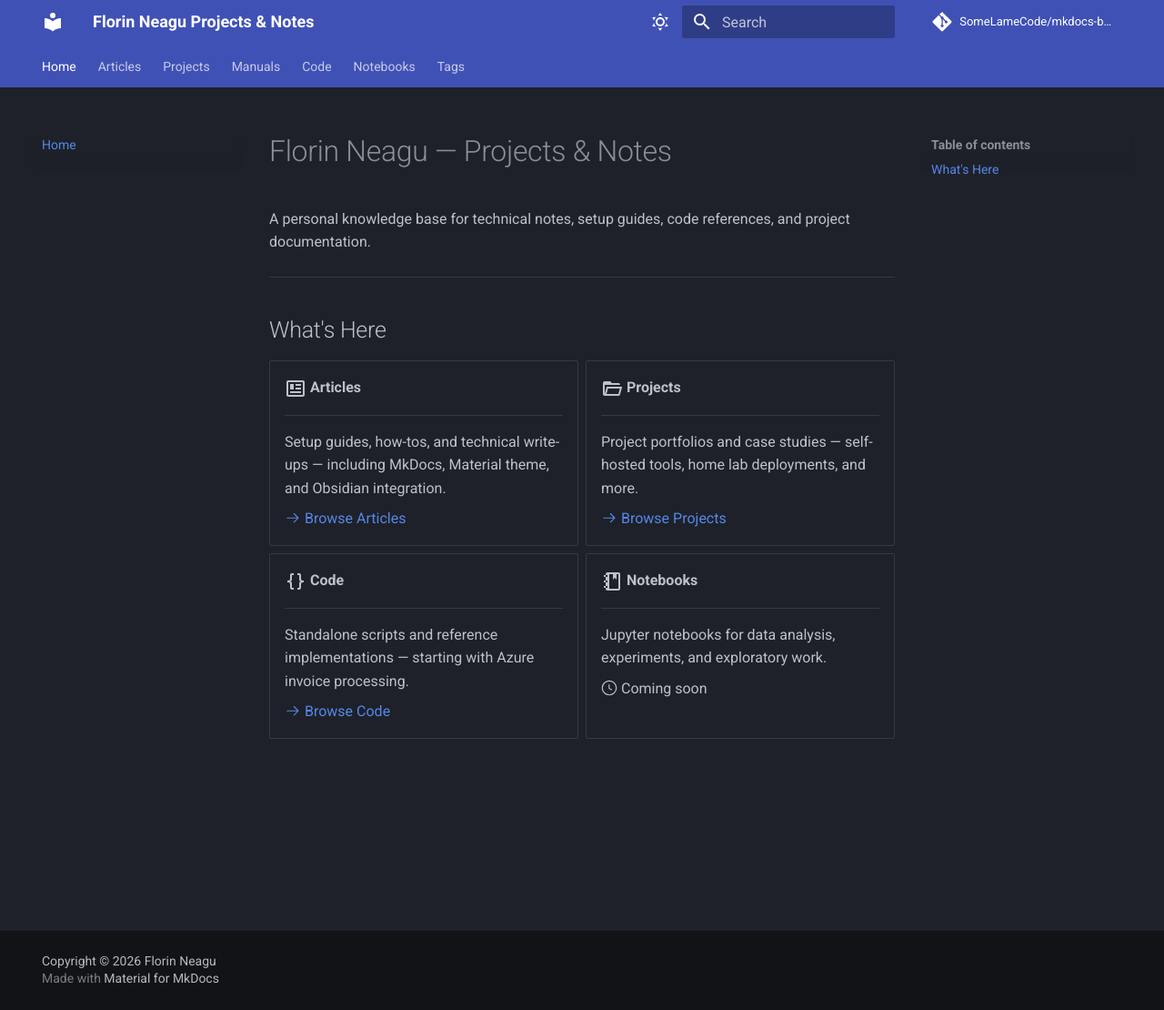
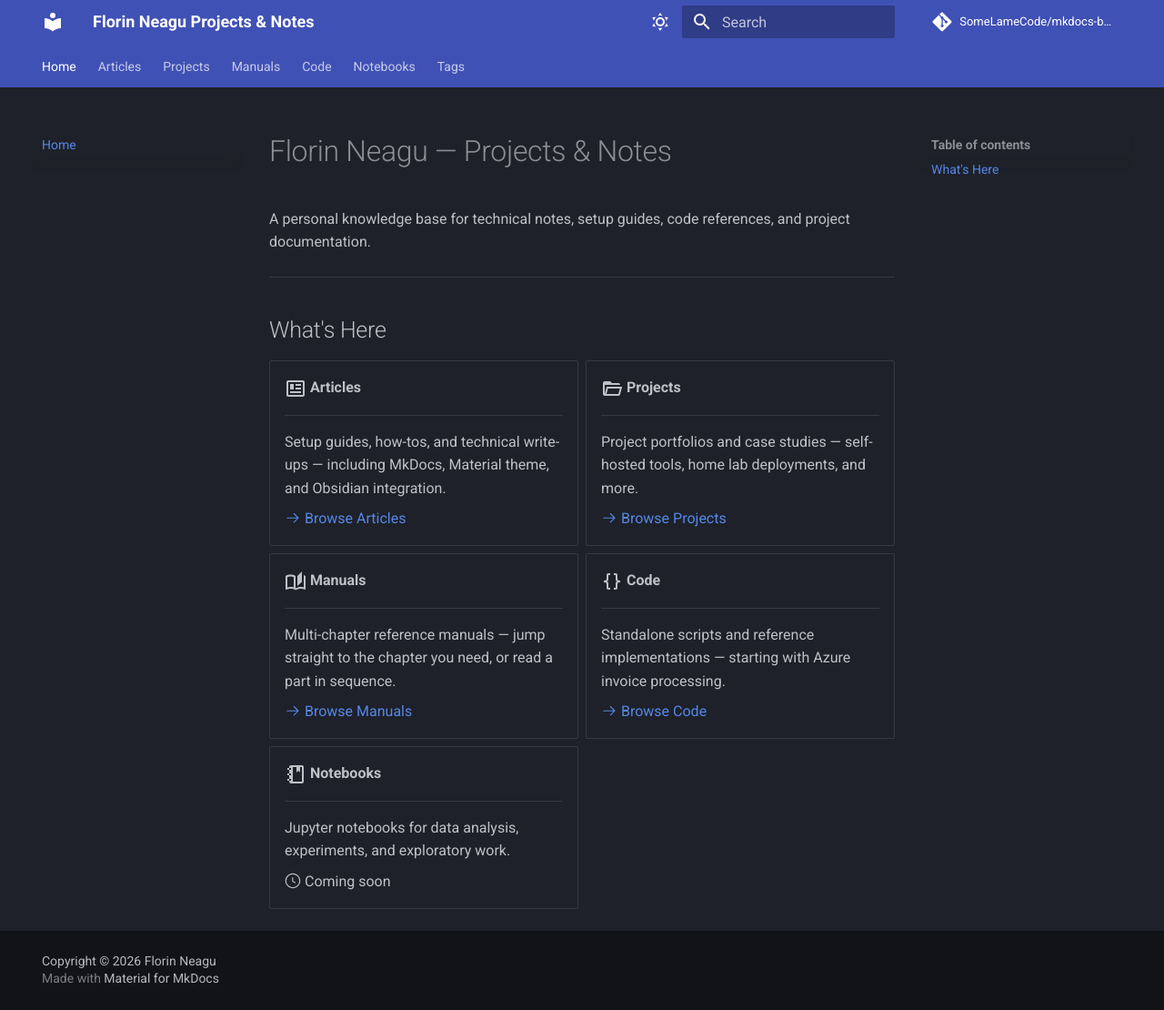
Before and after one commit to SomeLameCode/mkdocs-blog, an MkDocs documentation site: the page built from docs/index.md, in a window 1280 px wide and 1110 px high. Shown: the whole window at 91% size. Built offline with MkDocs 1.6.1 and Material for MkDocs 9.7.7, drawn with Linux system fonts in a browser that asks for light colours; comment, search, counter and statistics services are not loaded.

Commit message:
Add Manuals card to homepage grid
The Manuals section has been live since the rollout's Phase 1 but
never got a card on the homepage's "What's Here" grid — caught while
browsing the deployed site locally.

Co-Authored-By: Claude Sonnet 5 <noreply@anthropic.com>

```diff
--- a/docs/index.md
+++ b/docs/index.md
@@ -24,6 +24,14 @@ A personal knowledge base for technical notes, setup guides, code references, an
 
     [:octicons-arrow-right-24: Browse Projects](projects/index.md)
 
+-   :material-book-open-page-variant-outline:{ .lg .middle } **Manuals**
+
+    ---
+
+    Multi-chapter reference manuals — jump straight to the chapter you need, or read a part in sequence.
+
+    [:octicons-arrow-right-24: Browse Manuals](manuals/index.md)
+
 -   :material-code-braces:{ .lg .middle } **Code**
 
     ---
```
